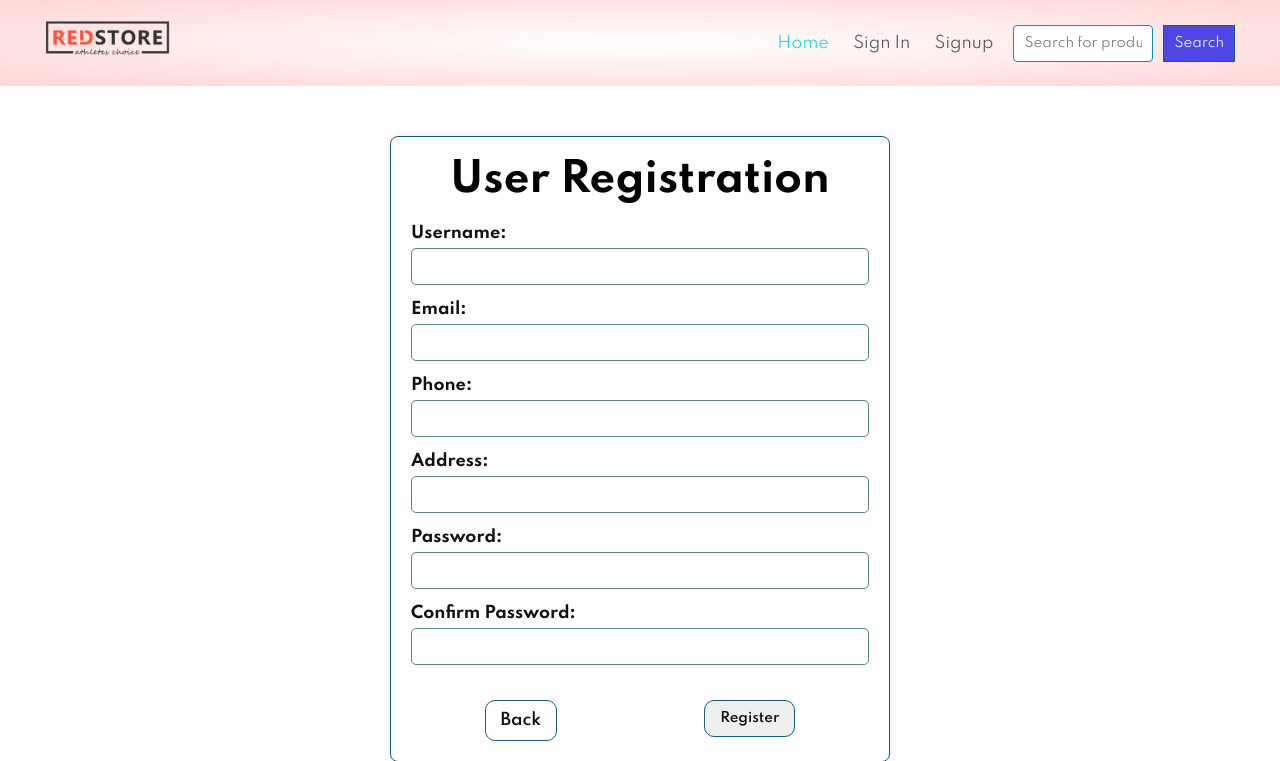
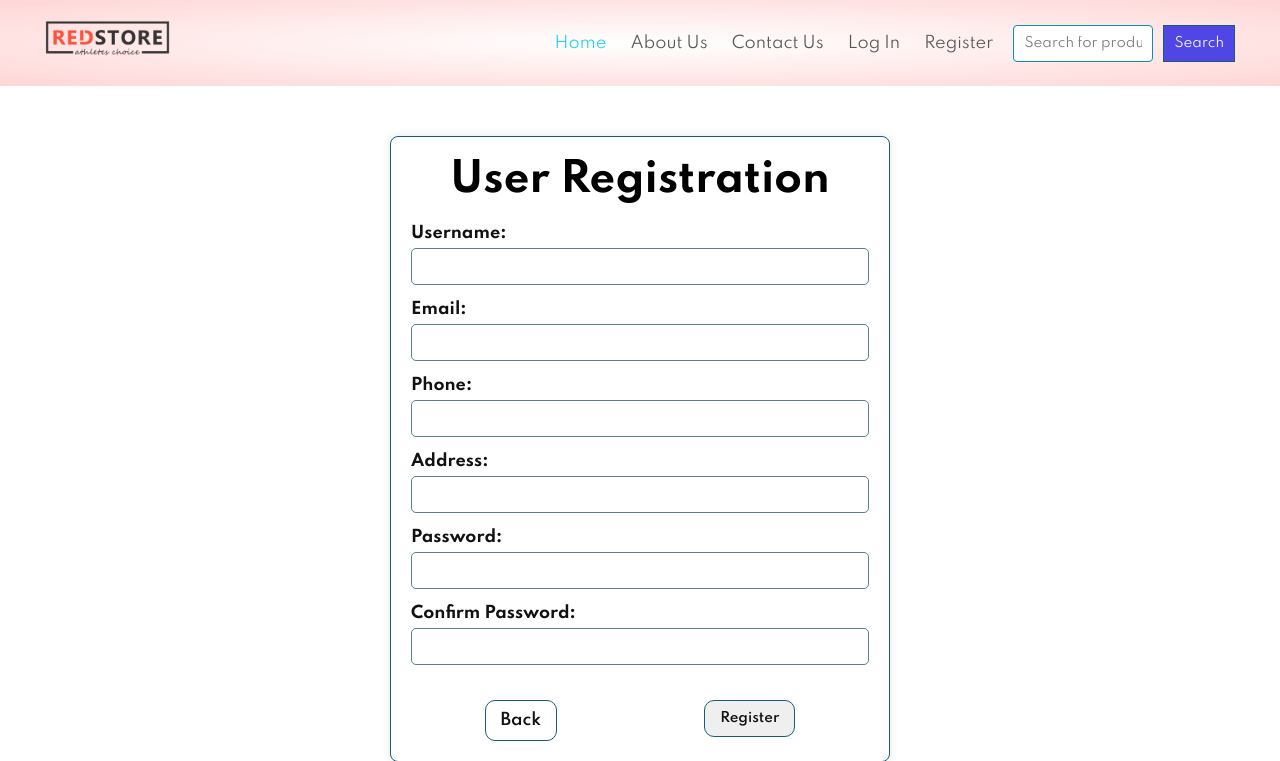
Before and after one commit to Pranay8841/flask-app, a Flask app: page /signup in a window 1280 px wide. Shown: the top 761 px of the page. Run offline with Flask 3, Linux system fonts and the light colour scheme; data that the repository does not hold is empty.

Commit message:
Update signup.html

```diff
--- a/templates/signup.html
+++ b/templates/signup.html
@@ -55,15 +55,15 @@
           <nav>
             <ul class="nav-links">
             <li><a class="active" href="/?user_id={{ user_id }}">Home</a></li>
+            <li><a href="/aboutus?user_id={{ user_id }}">About Us</a></li>
+            <li><a href="/contact?user_id={{ user_id }}">Contact Us</a></li>
             {% if not user_id %}
-              <li><a href="/signin">Sign In</a></li>
-              <li><a href="/signup">Signup</a></li>
+            <li><a href="/signin">Log In</a></li>
+            <li><a href="/signup">Register</a></li>
             {% else %}
             <li><a href="/carts?user_id={{ user_id }}">Cart</a></li>
-              <li><a href="/transaction?user_id={{ user_id }}">Transaction</a></li>
+            <li><a href="/transaction?user_id={{ user_id }}">Transactions</a></li>
             <li><a href="/profile?user_id={{ user_id }}">Profile</a></li>
-              <li><a href="/contact?user_id={{ user_id }}">Contact Us</a></li>
-              <li><a href="/aboutus?user_id={{ user_id }}">About Us</a></li>
             <li><a href="/logout">Logout</a></li>
             {% endif %}
           </ul>
```
Lines whose indentation alone changed are shown as unchanged.
